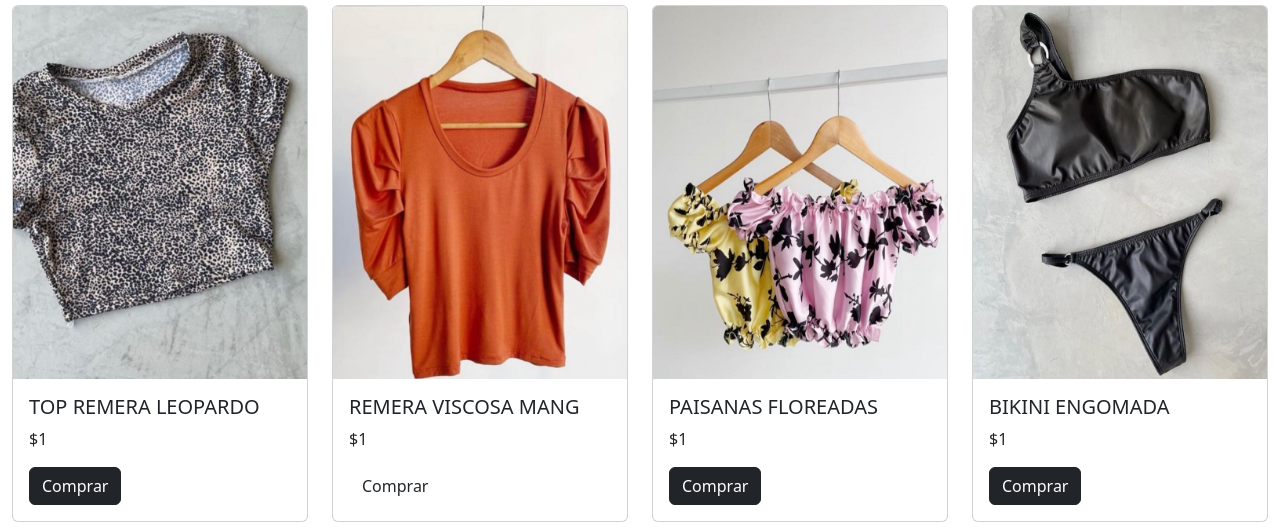
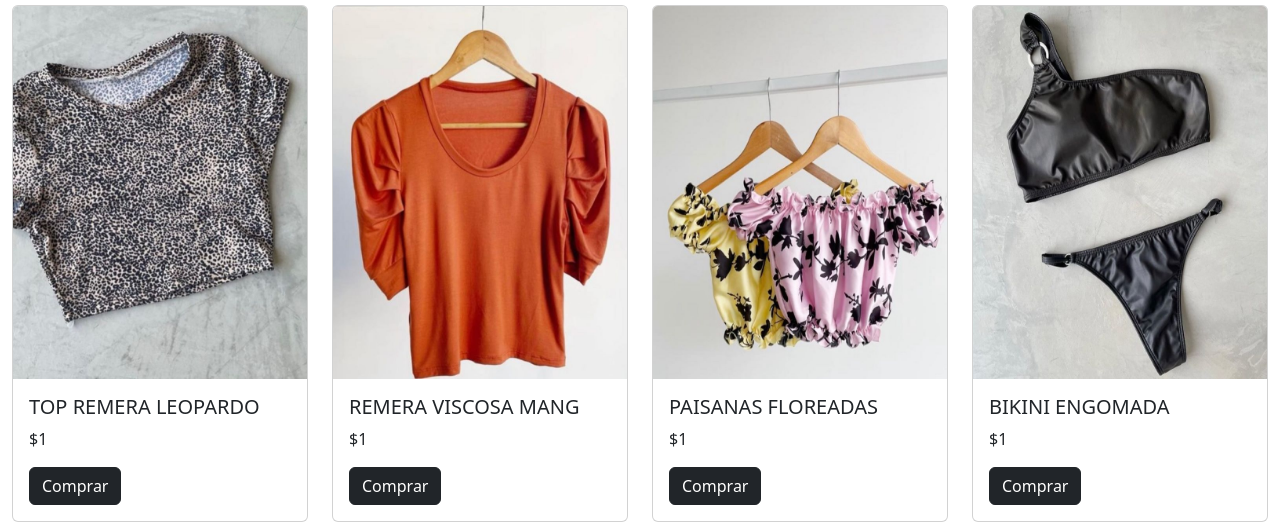
Before and after one commit to jorgepachecoplm77/Prueba-Giulii.github.io, a plain HTML site: page index.html in a window 1280 px wide. Shown: the part 206-734 px from the top of the page. Drawn offline with nearby package versions, Linux system fonts and the light colour scheme.

Commit message:
Actualizar index.html

```diff
--- a/index.html
+++ b/index.html
@@ -56,7 +56,7 @@
                 <div class="card-body">
                   <h5 class="card-title">REMERA VISCOSA MANG </h5>
                   <p class="card-text">$1</p>
-                  <a href="#" class="btn btn-blue">Comprar</a>
+                  <a href="#" class="btn btn-dark">Comprar</a>
                 </div>
               </div>
           </div>
```
